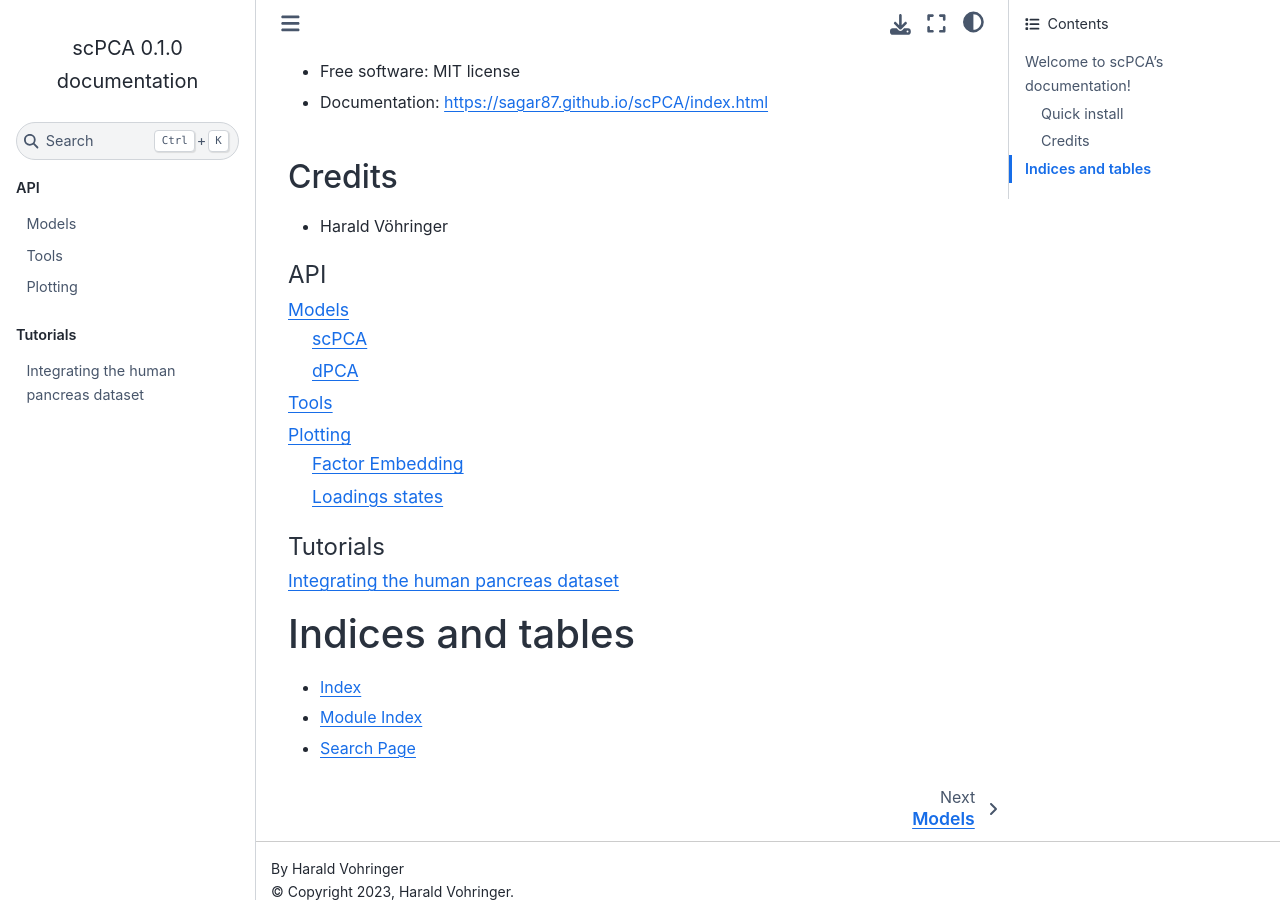
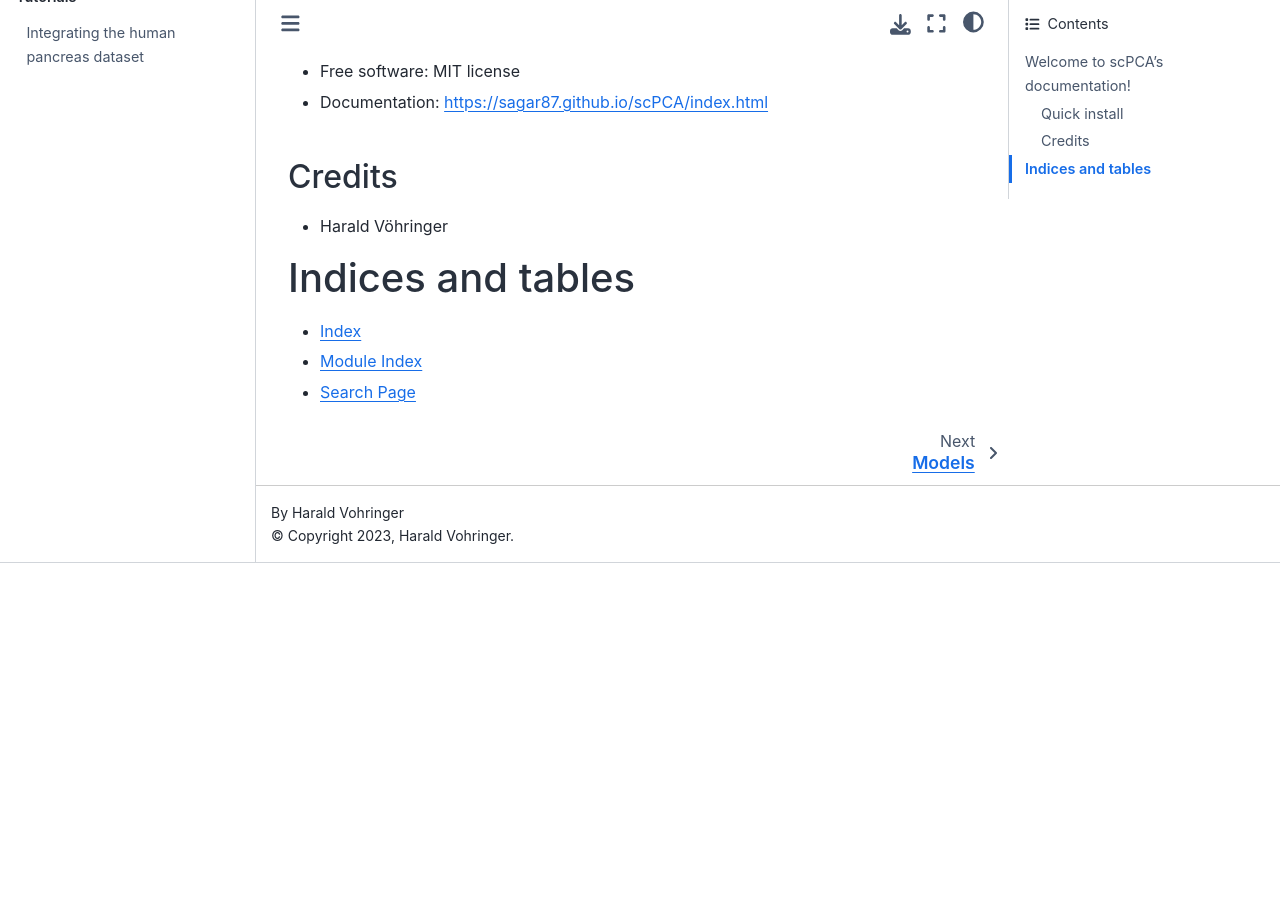
Before and after one commit to sagar87/scPCA, a Sphinx documentation site: the page built from docs/index.rst, in a window 1280 px wide and 900 px high, scrolled down 817 px. Built offline with Sphinx 7.4.7 and the Sphinx Book theme 1.1.4, drawn with Linux system fonts in a browser that asks for light colours; pages that are not in the unit, such as notebooks, are missing from menus; after the commit the page ends 1380 px from its top, so only the background shows below that; part of the change alters nothing that is shown.

Commit message:
Try to hide toctree

```diff
--- a/docs/index.rst
+++ b/docs/index.rst
@@ -39,7 +39,7 @@ Credits
 
 
 .. toctree::
-   :maxdepth: 0
+   :hidden:
    :caption: API
 
    models
@@ -47,7 +47,7 @@ Credits
    plots
 
 .. toctree::
-   :maxdepth: 0
+   :hidden:
    :caption: Tutorials
 
    notebooks/kang
```
